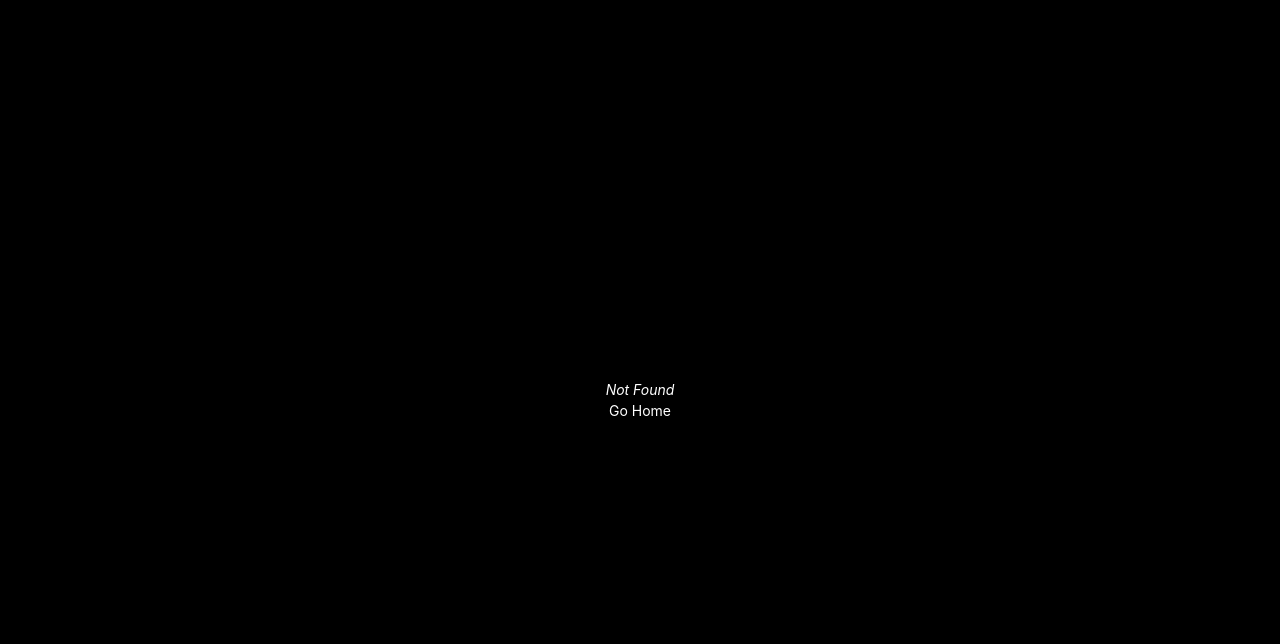
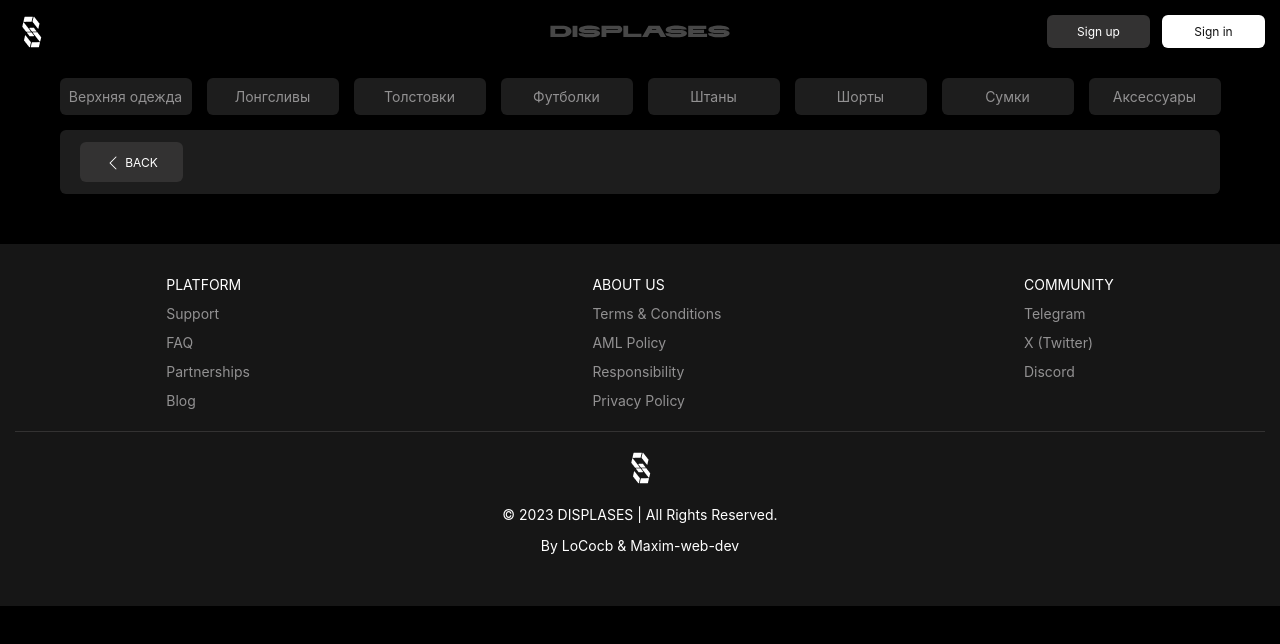
Before and after one commit to DMProductionn/Displases, a React (Vite) app: page /view in a window 1280 px wide. Before the commit this address had no page. Shown: the top 644 px of the page. Built offline with nearby package versions, Linux system fonts and the light colour scheme.

Commit message:
add custom scroll and ViewProduct

```diff
--- a/src/components/Account/SignUp/SignUp.module.css
+++ b/src/components/Account/SignUp/SignUp.module.css
@@ -17,7 +17,7 @@
     padding: 0px 30px;
     flex-direction: column;
     align-items: flex-start;
-    gap: 12px;
+    gap: 5px;
 }
 
 .info {
--- a/src/components/Account/SignUp/index.jsx
+++ b/src/components/Account/SignUp/index.jsx
@@ -22,19 +22,19 @@ export default function Index() {
             <form className='w-[100%] flex flex-col flex-nowrap'>
                 <div className={style.info}>
                     <label className='w-[100%]'>
-                        <h3 className='font-[700]'>Email</h3>
+                        <h3 className='font-[700] mb-[5px]'>Email</h3>
                         <input type="email" name="" id="" className={style.input}/>
                     </label>
                     <label className='w-[100%]'>
-                        <h3 className='font-[700]'>Password</h3>
+                        <h3 className='font-[700] mb-[5px]'>Password</h3>
                         <input type="password" name="" id="" className={style.input}/>
                     </label>
                     <label className='w-[100%]'>
-                        <h3 className='font-[700]'>Repeat Password</h3>
+                        <h3 className='font-[700] mb-[5px]'>Repeat Password</h3>
                         <input type="password" name="" id="" className={style.input}/>
                     </label>
                     <label className='w-[100%]'>
-                        <h3 className='font-[700]'>Country
+                        <h3 className='font-[700] mb-[5px]'>Country
                             <span className='inline text-[#ff0000] float-none'>*</span>
                         </h3>
                         <select id="country" name="country" className='bg-[#111] w-[100%] h-[4.5vh] py-[4px] px-[8px] rounded-[6px] appearance-none'>
@@ -46,7 +46,7 @@ export default function Index() {
                         </select>
                     </label>
                     <label className='w-[100%]'>
-                        <h3 className='font-[700]'>Postal Code
+                        <h3 className='font-[700] mb-[5px]'>Postal Code
                             <span className='inline text-[#ff0000] float-none'>*</span>
                         </h3>
                         <input type="text" name="" id="" className={style.input}/>
--- a/src/components/App/index.jsx
+++ b/src/components/App/index.jsx
@@ -13,6 +13,7 @@ import Error from '../Error';
 import Category from '../../pages/Category/Category';
 import SignUp from '../Account/SignUp'
 import SignIn from '../Account/SignIn'
+import ViewProduct from '../../pages/ViewProduct';
 
 function App() {
   const router = createBrowserRouter(
@@ -23,6 +24,7 @@ function App() {
 
         <Route path='/signup' element={<SignUp />} />
         <Route path='/signin' element={<SignIn />} />
+        <Route path='/view'  element={<ViewProduct />}/>
       </Route>,
     ),
   );
--- /dev/null
+++ b/src/components/BackBtn/index.jsx
@@ -0,0 +1,20 @@
+import React from 'react';
+import { Link } from 'react-router-dom';
+
+export default function BackBtn() {
+  return (
+    <>
+      <Link to="/">
+        <button
+          className={`h-[40px] uppercase text-[12px] bg-gray-light rounded-[6px] flex items-center justify-center w-[103px] pt-[12px] pb-[10px]`}>
+          <img
+            className={`arrowBack mr-[4px]`}
+            src="./img/icons/chevron-right-white.svg"
+            alt="arrow"
+          />
+          BACK
+        </button>
+      </Link>
+    </>
+  );
+}
--- a/src/components/Error/index.jsx
+++ b/src/components/Error/index.jsx
@@ -1,18 +1,27 @@
 import { useRouteError, Link } from "react-router-dom"
+import style from './Error.module.css'
+
+import Header from "../Layout/Header"
+import Footer from "../Layout/Footer"
 
 export default function Error() {
   const error = useRouteError()
 
   return (
-    <div style={{
-      height: '100vh',
-      display: 'flex',
-      justifyContent: 'center',
-      alignItems: 'center',
-      flexDirection: 'column'
-    }}>
-      <h1><i>{error.statusText || error.message}</i></h1>
-      <Link to='/'>Go Home</Link>
+    <div>
+      <Header />
+      <div className="max-w-[1170px] m-auto">
+        <div className={`flex fle-col items-center justify-center w-full bg-gray-main relative h-[100vh] rounded-[6px]`}>
+            <Link to='/'><button className='p-[8px] min-w-[132px] bg-[#333232] rounded-[6px] absolute top-[15px] left-[15px]'>На главную</button></Link>
+            {/* <h1><i>{error.statusText || error.message}</i></h1> */}
+            <div className="text-center">
+              <p className="text-[22px] text-[#F64343]">Error</p>
+              <p className="text-[120px] leading-[90px] my-[15px] font-[700]">404</p>
+              <p className="text-[16px] text-[#717171]">страница не найдена</p>
+            </div>
+        </div>
+    </div>
+    <Footer />
     </div>
   )
 }
--- a/src/components/MainBanner/NewCol/index.jsx
+++ b/src/components/MainBanner/NewCol/index.jsx
@@ -1,5 +1,6 @@
 import React from 'react';
 import style from './MainBannerNewCol.module.css';
+import { Link } from 'react-router-dom';
 
 export default function BannerNewCol() {
   return (
@@ -26,6 +27,8 @@ export default function BannerNewCol() {
             />
           </svg>
         </div>
+        {/* карточка баннера */}
+        <Link to='/view'>
         <div className="cursor-pointer absolute right-[20px] top-[20px] w-[160px] rounded-[6px] border-[1px] border-[#333232]">
           <img
             width={160}
@@ -41,6 +44,7 @@ export default function BannerNewCol() {
             </div>
           </div>
         </div>
+        </Link>
         <div className="mb-[20px] flex justify-center items-center">
           <button
             className={`uppercase absolute z-[15] bottom-[25px] cursor-pointer bg-[#333232] w-[103px] py-[8px] rounded-[6px] text-[12px] ${style.btn}`}>
--- a/src/components/MainBanner/Sale/index.jsx
+++ b/src/components/MainBanner/Sale/index.jsx
@@ -1,10 +1,12 @@
 import React from 'react';
 import style from './MainBannerSale.module.css';
+import { Link } from 'react-router-dom';
 
 export default function BannerSale() {
   return (
     <>
-      <div className={`relative py-[20px] h-[850px] max-w-[570px] rounded-[12px] w-full bg-[#1D1D1D] ${style.mainBlock}`}>
+      <div
+        className={`relative py-[20px] h-[850px] max-w-[570px] rounded-[12px] w-full bg-[#1D1D1D] ${style.mainBlock}`}>
         <div className={`flex items-center h-[30px] pl-[20px] ${style.titleBlock}`}>
           <svg
             className="mr-[5px]"
@@ -32,8 +34,15 @@ export default function BannerSale() {
           </svg>
           <p className={`text-[#F64343] text-[22px] text-[700] ${style.saleText}`}>-20%</p>
         </div>
+        {/* карточка баннера */}
+        <Link to="/view">
           <div className="cursor-pointer absolute right-[20px] top-[20px] w-[160px] rounded-[6px] border-[1px] border-[#333232]">
-          <img width={160} height={140} src="./img/Clothes/Hoodies/Hoodie-gray-front.webp" alt="" />
+            <img
+              width={160}
+              height={140}
+              src="./img/Clothes/Hoodies/Hoodie-gray-front.webp"
+              alt=""
+            />
             <div className="p-[15px] pt-[6px]">
               <p className="text-[10px]">DISPLASES Hoodie SHTRIH in Gray</p>
               <div className="flex mt-[8px] gap-[5px]">
@@ -42,6 +51,7 @@ export default function BannerSale() {
               </div>
             </div>
           </div>
+        </Link>
         <div className="mb-[20px] flex justify-center items-center">
           <button
             className={`uppercase absolute bottom-[25px] z-[15] cursor-pointer bg-[#333232] w-[103px] py-[8px] rounded-[6px] text-[12px] ${style.btn}`}>
--- a/src/index.css
+++ b/src/index.css
@@ -1,6 +1,20 @@
 @tailwind base;
 @tailwind components;
 @tailwind utilities;
+
+
+body::-webkit-scrollbar {
+  width: 10px;
+}
+
+body::-webkit-scrollbar-track {
+  background: #333232;
+}
+
+body::-webkit-scrollbar-thumb {
+  background-color: #fff;
+  border-radius: 20px;
+}
 
 
 html{
--- a/src/pages/Category/Category.jsx
+++ b/src/pages/Category/Category.jsx
@@ -3,20 +3,14 @@ import './Category.css';
 
 import Product from '../../components/Product';
 import Filter from '../../components/Filter';
+import BackBtn from '../../components/BackBtn';
 
 export default function Category() {
   return (
     <div className=" bg-gray-main rounded-[6px] w-full max-w-[1160px] mx-auto px-[20px] py-3">
       <div className="flex flex-wrap gap-[15px] items-center place-content-between mb-[15px]">
         <div className={`flex back`}>
-          <Link to="/">
-            {/* BACK */}
-            <button
-              className={`h-[40px] uppercase text-[12px] bg-gray-light rounded-[6px] flex items-center justify-center w-[103px] pt-[12px] pb-[10px]`}>
-              <img className={`arrowBack mr-[4px]`} src="./img/icons/chevron-right-white.svg" alt="arrow" />
-              BACK
-            </button>
-          </Link>
+          <BackBtn />
         </div>
         <div className={`flex title`}>
           <h2 className="text-[18px] sm:text-[24px] font-Floripa">Толстовки</h2>
@@ -24,7 +18,9 @@ export default function Category() {
         <Filter />
       </div>
       <div className={`grid gap-[10px] wrapper`}>
-        <Product />
+        <Link to="/view">
+          <Product />
+        </Link>
         <Product />
         <Product />
         <Product />
--- /dev/null
+++ b/src/pages/ViewProduct/index.jsx
@@ -0,0 +1,22 @@
+import React from 'react'
+import { Link } from 'react-router-dom'
+import BackBtn from '../../components/BackBtn'
+
+
+export default function ViewProduct() {
+  return (
+    <div className='bg-gray-main max-w-[1160px] w-full m-auto rounded-[6px] py-[12px] px-[20px]'>
+      <BackBtn />
+      <div className='flex'>
+        <div>
+          <img src="" alt="" />
+          <img src="" alt="" />
+          <img src="" alt="" />
+        </div>
+        <div>
+
+        </div>
+      </div>
+    </div>
+  )
+}
```
Also changed, not shown: src/components/Error/Error.module.css (added), src/pages/ViewProduct/ViewProduct.module.css (added). Lines whose indentation alone changed are shown as unchanged.
